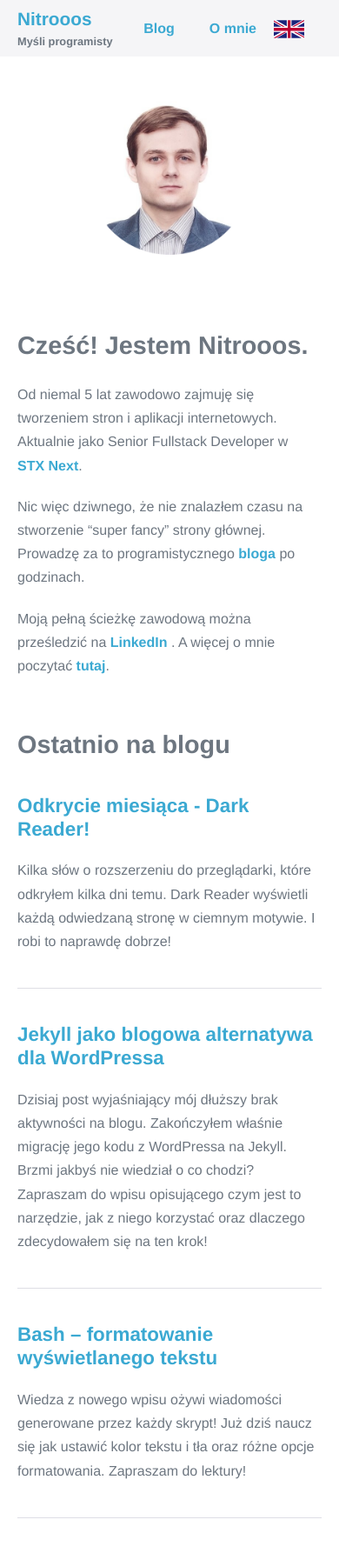
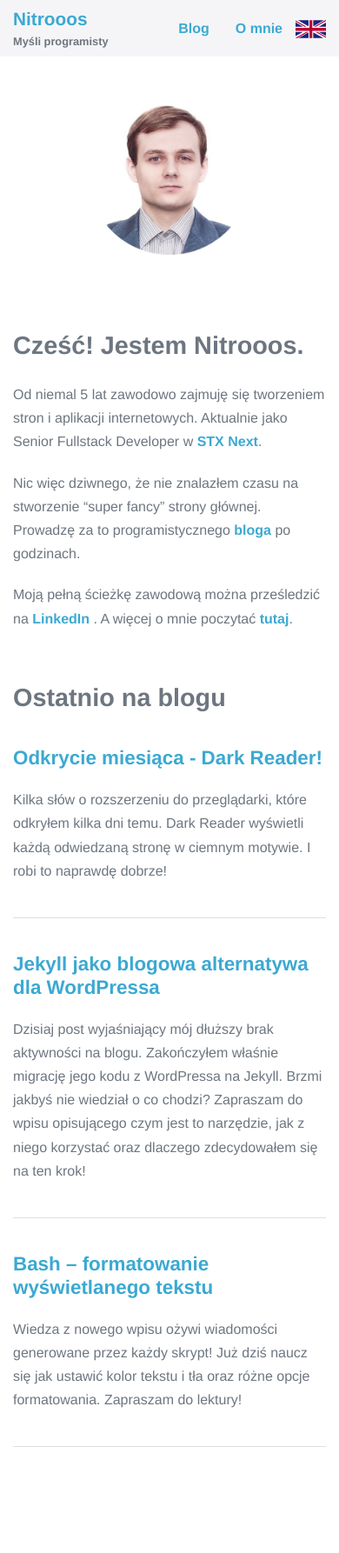
Before and after one commit to Nitrooos/Nitrooos.github.io, a Jekyll site: the page built from pages/pl/index.md, in a window 390 px wide. Shown: the whole page at 87% size. Built offline with Jekyll 4.4.1, drawn with Linux system fonts in a browser that asks for light colours; after the commit the page ends 1704 px from its top, so only the background shows below that.

Commit message:
NIT-14 Smaller paddings on mobile

```diff
--- a/_sass/common/classes.scss
+++ b/_sass/common/classes.scss
@@ -4,6 +4,10 @@
     margin: 0 auto;
     overflow-x: hidden;
     padding: 10px 40px 10px 20px;
+
+    @media #{$phone} {
+      padding: 10px 15px;
+    }
   }
 
   &__post-meta {
--- a/_sass/includes/header.scss
+++ b/_sass/includes/header.scss
@@ -11,6 +11,10 @@
 
     &:first-child { margin-left:  0; }
     &:last-child  { margin-right: 0; }
+
+    @media #{$phone} {
+      margin: 0 15px;
+    }
   }
 
   &__navigation {
--- a/_sass/main.scss
+++ b/_sass/main.scss
@@ -1,8 +1,8 @@
 @import './common/reset';
+@import './common/responsiveness';
 
 @import './common/classes';
 @import './common/flags';
-@import './common/responsiveness';
 @import './common/typography';
 
 @import './includes/header';
@@ -15,4 +15,8 @@
 .main {
   margin: 40px auto;
   padding: 0 20px;
+
+  @media #{$phone} {
+    padding: 0 15px;
+  }
 }
```
